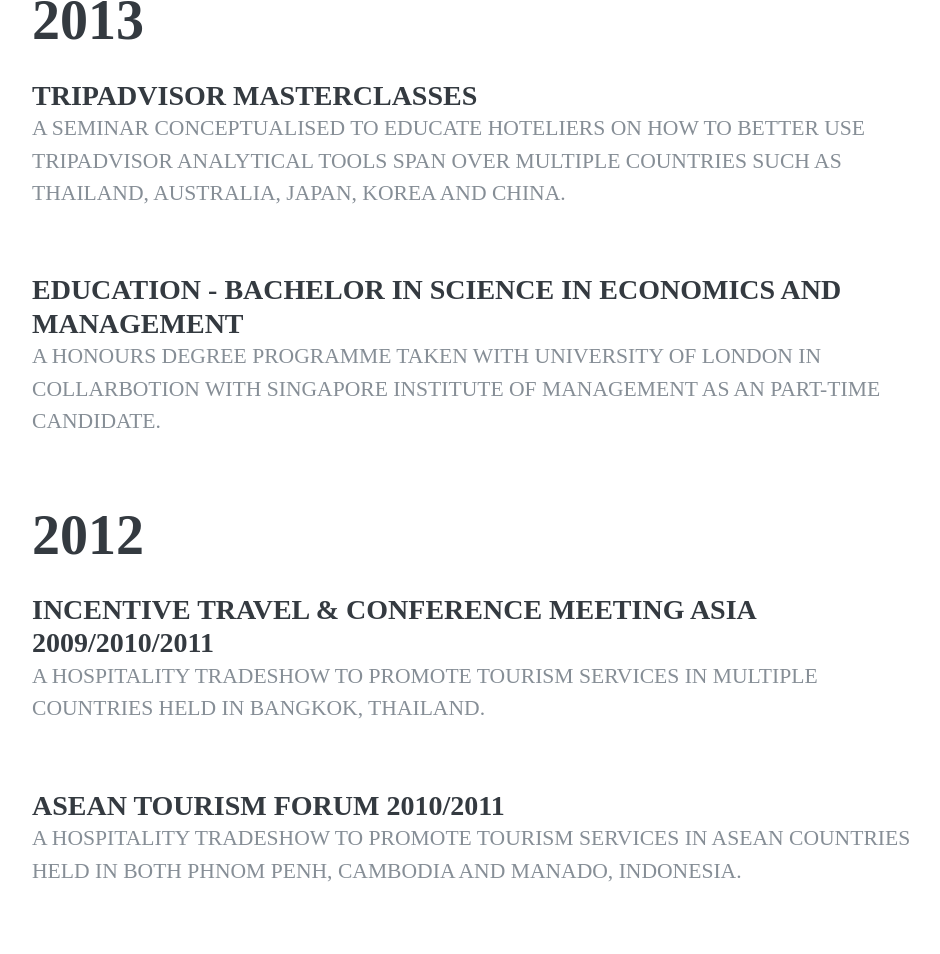
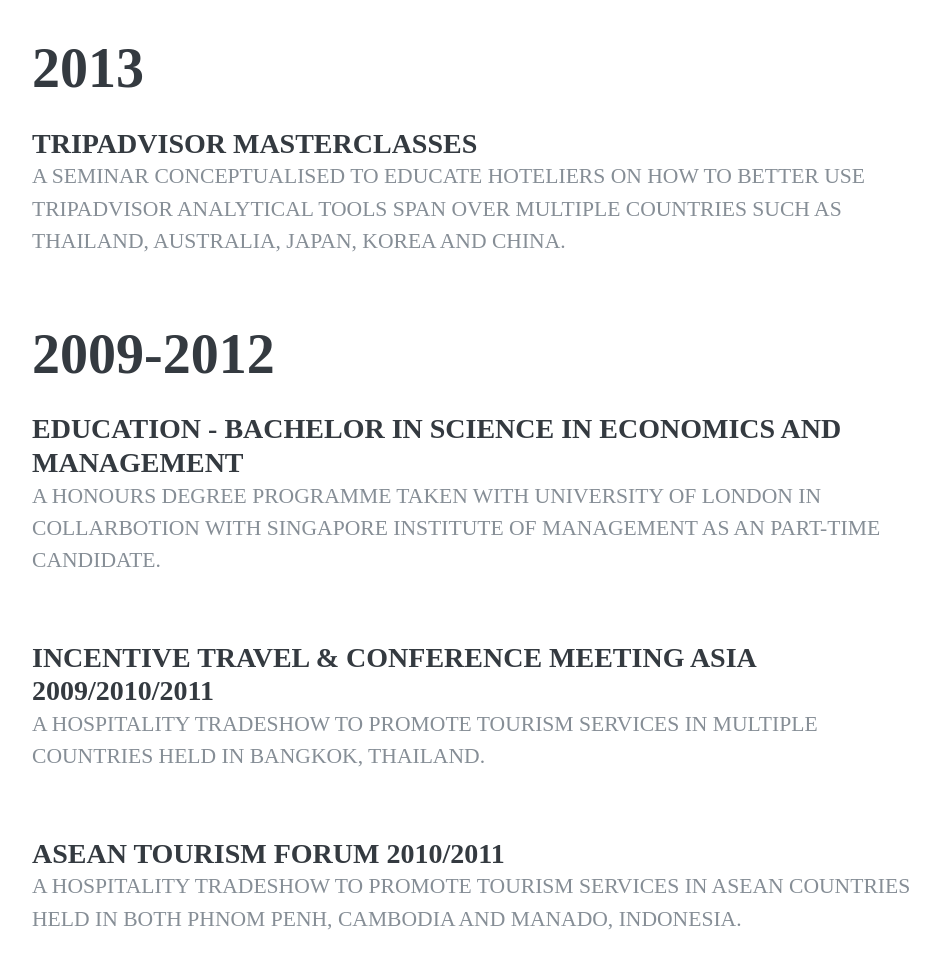
Before and after one commit to darricezy/darricezy.github.io, a website: page index.html in a window 1280 px wide. Shown: the part 4256-5210 px from the top of the page, without its empty margins (288-1228 px from the left). Drawn offline with nearby package versions, Linux system fonts and the light colour scheme; files that its build step writes are made by us from their sources; a web font is replaced by a local one.

Commit message:
Add files via upload

```diff
--- a/index.html
+++ b/index.html
@@ -215,7 +215,7 @@
             </div>
 
           </div>
-
+<br>
             <div><h2 class="mb-0">2016</h2>
             </div>
             <br>
@@ -254,6 +254,7 @@
             </div>
 
             </div>
+            <br>
 
             <div><h2 class="mb-0">2015</h2>
             </div>
@@ -279,17 +280,20 @@
 
           </div>
 
-           <div class="resume-item d-flex flex-column flex-md-row mb-5">
+
+
+            </div>
+
+           <div><h2 class="mb-0">2009-2012</h2>
+            </div>
+            <br>
+
+                       <div class="resume-item d-flex flex-column flex-md-row mb-5">
             <div class="resume-content mr-auto">
               <h3 class="mb-0">Education - Bachelor in Science in Economics and Management</h3>
               <div class="subheading mb-3">A honours degree programme taken with University of London in collarbotion with Singapore Institute of Management as an part-time candidate.</div>
             </div>
-
-            </div>
-
-           <div><h2 class="mb-0">2012</h2>
-            </div>
-            <br>
+             </div>
 
           <div class="resume-item d-flex flex-column flex-md-row mb-5">
             <div class="resume-content mr-auto">
```
